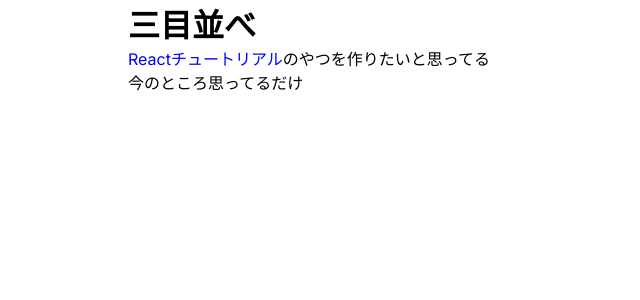
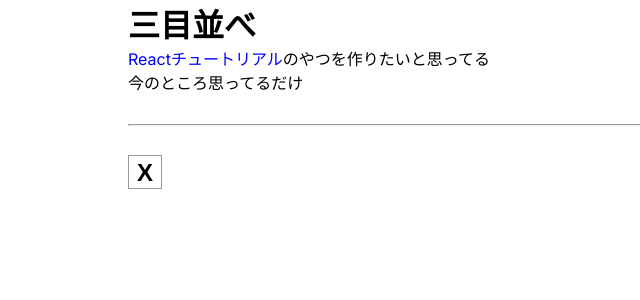
Before and after one commit to nanasi-1/nextjs-page, a Next.js app: page /tic-tac-toe in a window 1280 px wide. Shown: the top 300 px of the page, without its empty margins (0-640 px from the left). Built offline with nearby package versions, Linux system fonts and the light colour scheme.

Commit message:
CSSをコピペ

```diff
--- /dev/null
+++ b/src/app/tic-tac-toe/App.tsx
@@ -0,0 +1,7 @@
+export default function App() {
+    return (
+        <>
+            <button className="square">X</button>
+        </>
+    );
+}
--- a/src/app/tic-tac-toe/globals.css
+++ /dev/null
@@ -1,10 +0,0 @@
-body {
-    background: white;
-    color: black;
-    width: 80%;
-    margin: auto;
-}
-
-a {
-    color: blue;
-}
--- a/src/app/tic-tac-toe/page.tsx
+++ b/src/app/tic-tac-toe/page.tsx
@@ -1,4 +1,5 @@
-import './globals.css';
+import './styles.css';
+import App from "./App";
 
 export default function () {
     return (
@@ -9,6 +10,8 @@ export default function () {
                 のやつを作りたいと思ってる<br />
                 今のところ思ってるだけ<br />
             </p>
+            <hr />
+            <App />
         </main>
     );
 }
--- /dev/null
+++ b/src/app/tic-tac-toe/styles.css
@@ -0,0 +1,49 @@
+body {
+    background: white;
+    color: black;
+    width: 80%;
+    margin: auto;
+}
+
+a {
+    color: blue;
+}
+
+hr {
+    margin-block: 30px;
+}
+
+.square {
+    background: #fff;
+    border: 1px solid #999;
+    float: left;
+    font-size: 24px;
+    font-weight: bold;
+    line-height: 34px;
+    height: 34px;
+    margin-right: -1px;
+    margin-top: -1px;
+    padding: 0;
+    text-align: center;
+    width: 34px;
+    color: inherit;
+}
+
+.board-row:after {
+    clear: both;
+    content: '';
+    display: table;
+}
+
+.status {
+    margin-bottom: 10px;
+}
+
+.game {
+    display: flex;
+    flex-direction: row;
+}
+
+.game-info {
+    margin-left: 20px;
+}
```
